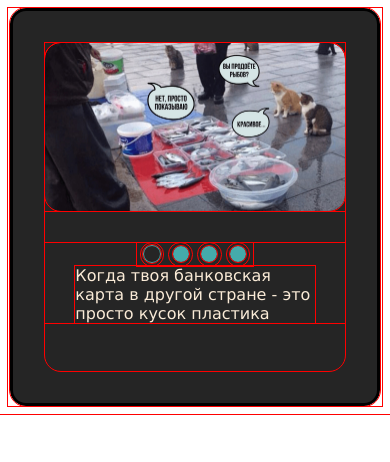
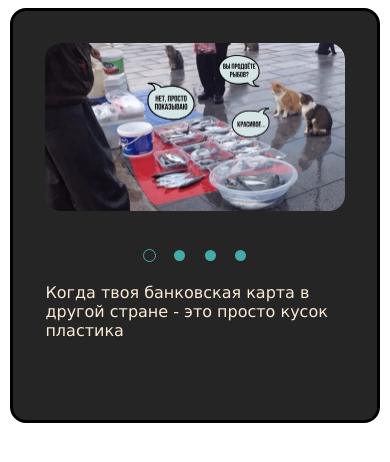
Before and after one commit to pollyolkh/cssMemeSlider, a plain HTML site: page cssMemeSlider/index.html in a window 390 px wide. Drawn offline with Linux system fonts and the light colour scheme.

Commit message:
feat: add animation and media 17.09.2023 13:25

```diff
--- a/cssMemeSlider/index.css
+++ b/cssMemeSlider/index.css
@@ -1,7 +1,3 @@
-* {
-    outline: 1px solid red !important;
-}
-
 .slide1,
 .slide2,
 .slide3,
@@ -22,10 +18,7 @@
     border-radius: 1em;
     display: flex;
     flex-direction: column;
-}
-
-.slide {
-    margin: 0 auto;
+    overflow: hidden;
 }
 
 .images {
@@ -55,8 +48,8 @@ input {
 
 label {
     display: flex;
-    width: 1.4em;
-    height: 1.4em;
+    width: 1.5em;
+    height: 1.5em;
     background-color: #252525;
     border-radius: 50%;
     cursor: pointer;
@@ -68,8 +61,8 @@ label {
 
 .btn-span {
     display: block;
-    width: 1em;
-    height: 1em;
+    width: 0.7em;
+    height: 0.7em;
     background-color: #44abab;
     border-radius: 50%;
     cursor: pointer;
@@ -103,6 +96,7 @@ label:hover .btn-span {
 .slider-container #slide3:checked~.slider .slide3,
 .slider-container #slide4:checked~.slider .slide4 {
     display: flex;
+    animation: 0.5s ease-in-out slide-animation;
 }
 
 .text-slide {
@@ -115,6 +109,7 @@ label:hover .btn-span {
     font-family: 'Lucida Sans', 'Lucida Sans Regular', 'Lucida Grande', 'Lucida Sans Unicode', Geneva, Verdana, sans-serif;
 }
 
+
 @media screen and (max-width: 1024px) {}
 
 @media screen and (max-width: 660px) {
@@ -123,5 +118,23 @@ label:hover .btn-span {
         align-items: center;
     }
 
-    .text-slide {}
+    .text-slide {
+        margin-top: 1em;
+        max-width: 100%;
+        align-self: start;
+    }
 }
+
+@keyframes slide-animation {
+    0% {
+        opacity: 0;
+    }
+
+    50% {
+        opacity: 0.5;
+    }
+
+    100% {
+        opacity: 1;
+    }
+}
```
Also changed, not shown: cssMemeSlider/index.html (+0 -3 lines).
